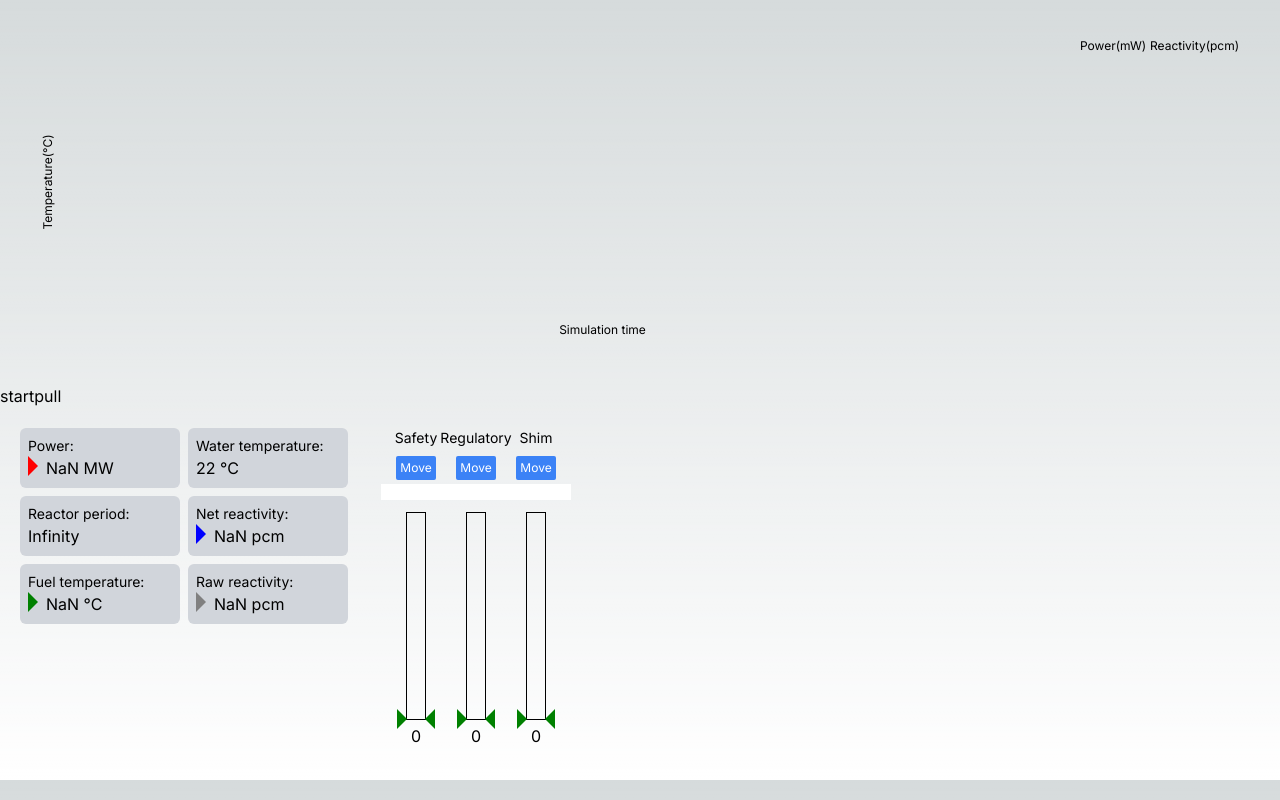
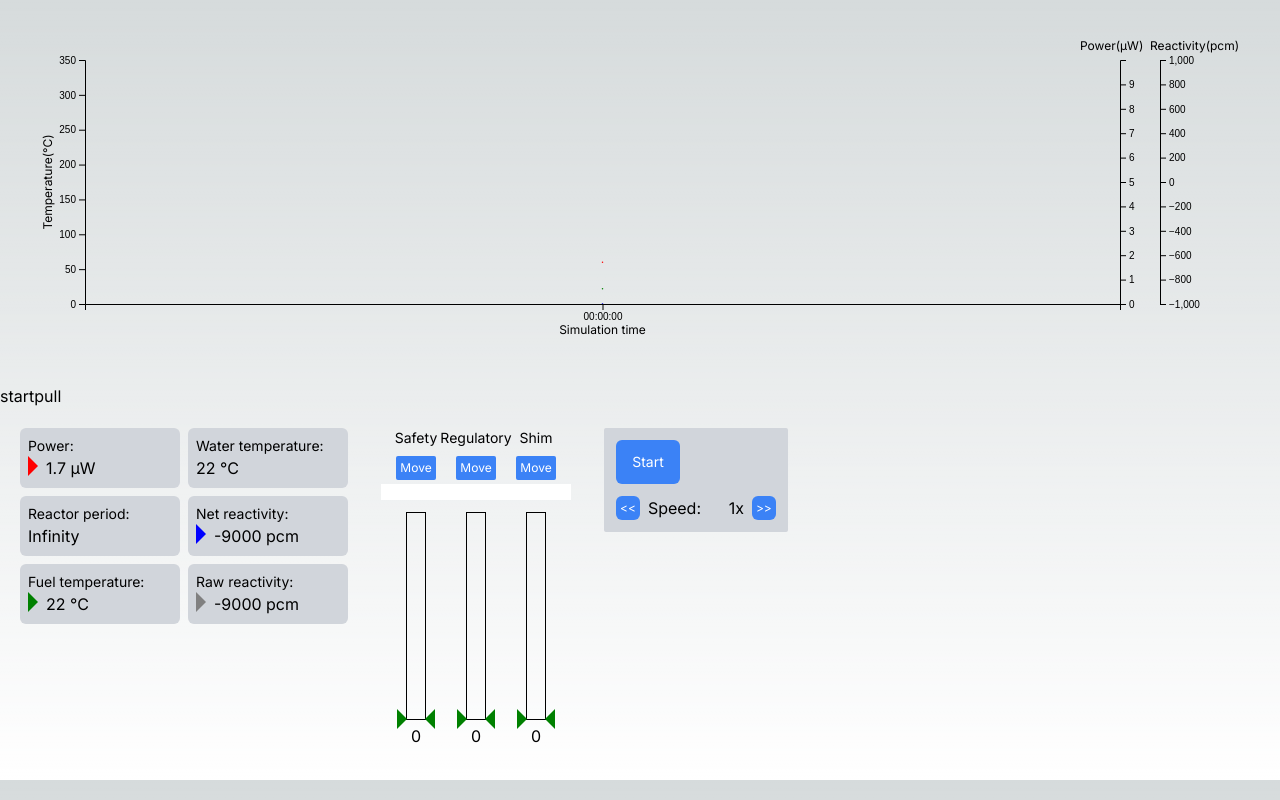
Before and after one commit to Joey-z-rp/nuclear-reactor-simulator, a Next.js app: page / in a window 1280 px wide. Built offline with nearby package versions, Linux system fonts and the light colour scheme.

Commit message:
add simulation control

```diff
--- a/src/components/research-reactor/index.tsx
+++ b/src/components/research-reactor/index.tsx
@@ -3,6 +3,7 @@ import { reactor } from "@/reactor/simulator";
 import { LineChartDisplay } from "./line-chart-display";
 import { RodController } from "./rod-controller";
 import { ParameterDisplay } from "./parameter-display";
+import { SimulationControl } from "./simulation-control";
 
 export const ResearchReactor = () => {
   return (
@@ -12,7 +13,6 @@ export const ResearchReactor = () => {
       </div>
       <button
         onClick={() => {
-          reactor.init();
           reactor.start();
         }}
       >
@@ -30,6 +30,7 @@ export const ResearchReactor = () => {
       <div className="flex gap-2">
         <ParameterDisplay />
         <RodController />
+        <SimulationControl />
       </div>
     </div>
   );
--- a/src/components/research-reactor/line-chart-display/index.tsx
+++ b/src/components/research-reactor/line-chart-display/index.tsx
@@ -7,7 +7,7 @@ const TIME_RANGE = 30; // second
 
 export const LineChartDisplay = () => {
   const dataRef = useRef<{ lastIndex: number; data: DataPoint[] }>({
-    lastIndex: 0,
+    lastIndex: -1,
     data: [],
   });
   const containerRef = useRef<HTMLDivElement>(null);
@@ -29,7 +29,11 @@ export const LineChartDisplay = () => {
           const interval = Math.floor(
             1000 / reactor.getSettings().dtStep / DATA_POINT_PER_SECOND
           );
-          for (let i = fromIndex; i <= toIndex; i += interval) {
+          for (
+            let i = fromIndex < 0 ? 0 : fromIndex;
+            i <= toIndex;
+            i += interval
+          ) {
             dataRef.current.data.push({
               time: reactor.getSimulatorTimes()[i],
               power: reactor.getPower(i),
--- /dev/null
+++ b/src/components/research-reactor/simulation-control/index.tsx
@@ -0,0 +1,76 @@
+import { useUpdate } from "@/hooks/useUpdate";
+import { reactor } from "@/reactor/simulator";
+import { useState } from "react";
+
+const simulationSpeeds = [
+  0.01, 0.05, 0.1, 0.5, 0.75, 1, 1.25, 1.5, 2, 4, 6, 8, 10, 15, 20, 50, 100,
+];
+
+export const SimulationControl = () => {
+  const [simulationStatus, setSimulationStatus] = useState({
+    isPaused: true,
+    simulationSpeed: 1,
+  });
+
+  useUpdate({
+    initialData: simulationStatus,
+    getData: () => ({
+      isPaused: reactor.getIsPaused(),
+      simulationSpeed: reactor.getSimulationSpeed(),
+    }),
+    setData: setSimulationStatus,
+    checkIsChanged: (oldData, newData) =>
+      oldData.isPaused !== newData.isPaused ||
+      oldData.simulationSpeed !== newData.simulationSpeed,
+  });
+
+  const togglePaused = () => {
+    if (simulationStatus.isPaused) {
+      reactor.start();
+    } else {
+      reactor.pause();
+    }
+  };
+
+  const changeSpeed = (direction: "increase" | "decrease") => {
+    const index = simulationSpeeds.indexOf(simulationStatus.simulationSpeed);
+    const newSpeed =
+      direction === "increase"
+        ? simulationSpeeds[index + 1]
+        : simulationSpeeds[index - 1];
+    if (newSpeed) reactor.setSimulationSpeed(newSpeed);
+  };
+
+  return (
+    <div className="p-5">
+      <div className="bg-gray-300 p-3 rounded-sm">
+        <div className="mb-3">
+          <button
+            className="text-sm text-white bg-blue-500 rounded-md p-3 min-w-16"
+            onClick={togglePaused}
+          >
+            {simulationStatus.isPaused ? "Start" : "Pause"}
+          </button>
+        </div>
+        <div className="flex">
+          <button
+            className="text-xs text-white bg-blue-500 rounded-md p-1 mr-2"
+            onClick={() => changeSpeed("decrease")}
+          >
+            {"<<"}
+          </button>
+          <span className="min-w-24 flex justify-between">
+            <span>Speed:</span>
+            <span>{simulationStatus.simulationSpeed}x</span>
+          </span>
+          <button
+            className="text-xs text-white bg-blue-500 rounded-md p-1 ml-2"
+            onClick={() => changeSpeed("increase")}
+          >
+            {">>"}
+          </button>
+        </div>
+      </div>
+    </div>
+  );
+};
--- a/src/reactor/simulator.ts
+++ b/src/reactor/simulator.ts
@@ -12,7 +12,13 @@ class Simulator {
   // Total iterations since simulation start
   private iterations: number;
 
+  // Whether the simulation is paused
+  private isPaused: boolean;
+
   private simulationSpeed: number;
+
+  // The time when the simulation is paused (real time)
+  private pausedTime: number;
 
   // The last time a simulation calculation was run (real time)
   private lastSimulationTime: number;
@@ -52,7 +58,9 @@ class Simulator {
   constructor(settings: SimulatorSettings) {
     this.dataPoints = Math.floor(settings.dataRetentionTime / settings.dtStep);
     this.settings = settings;
-    this.simulationSpeed = 10;
+    this.isPaused = true;
+    this.simulationSpeed = 1;
+    this.pausedTime = Infinity;
     this.lastSimulationTime = 0;
     this.iterations = 0;
     this.xenonConcentration = 0;
@@ -77,6 +85,14 @@ class Simulator {
     );
 
     this.rodController = new RodController({ dtStep: this.settings.dtStep });
+  }
+
+  getSimulationSpeed() {
+    return this.simulationSpeed;
+  }
+
+  getIsPaused() {
+    return this.isPaused;
   }
 
   getDataPoints() {
@@ -458,8 +474,13 @@ class Simulator {
   }
 
   run = () => {
+    if (this.isPaused) return;
+
     const currentTime = Date.now();
-    const timeSinceLastSimulation = currentTime - this.lastSimulationTime;
+    const hasPausedTime = Number.isFinite(this.pausedTime);
+    const currentTimeToUse = hasPausedTime ? this.pausedTime : currentTime;
+    const timeSinceLastSimulation = currentTimeToUse - this.lastSimulationTime;
+    if (hasPausedTime) this.pausedTime = Infinity;
     // timeSinceLastSimulation is in millisecond and dtStep is in second
     const iterationsToCalucate =
       (timeSinceLastSimulation * this.simulationSpeed) /
@@ -471,13 +492,26 @@ class Simulator {
   };
 
   start() {
-    this.lastSimulationTime = Date.now();
+    if (this.iterations === 1) {
+      this.lastSimulationTime = Date.now();
+    }
+    this.isPaused = false;
     requestAnimationFrame(this.run);
+  }
+
+  pause() {
+    this.isPaused = true;
+    this.pausedTime = Date.now();
   }
 
   setRodTarget(rod: "safety" | "regulatory" | "shim", step: number) {
     this.rodController.setRodTarget(rod, step);
   }
+
+  setSimulationSpeed(speed: number) {
+    this.simulationSpeed = speed;
+  }
 }
 
 export const reactor = new Simulator(simulatorSettings);
+reactor.init();
```
